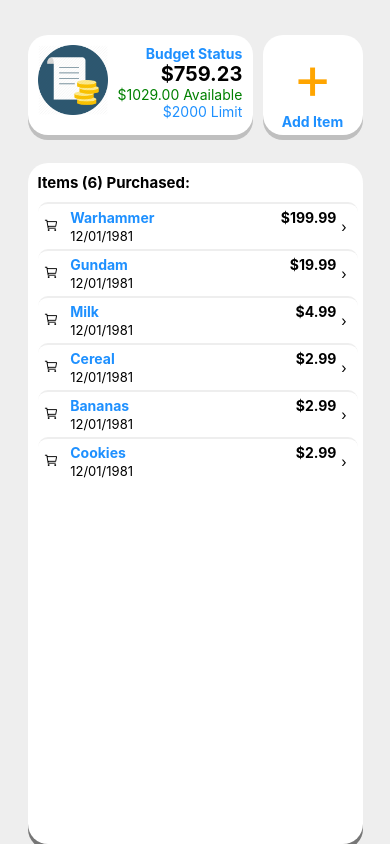
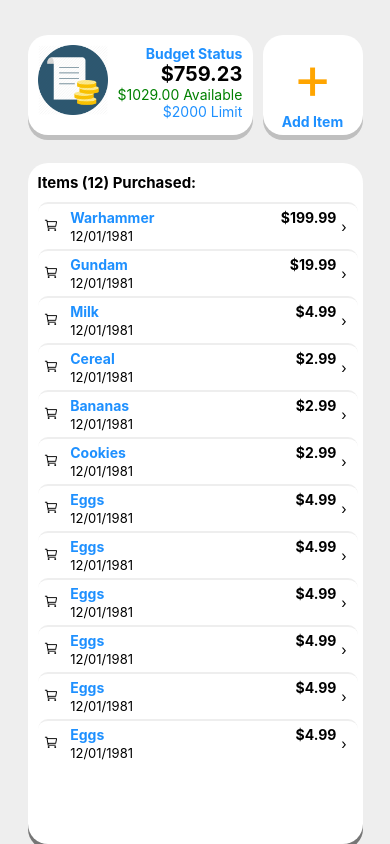
Before and after one commit to dtuyenng/simple-money-reactna, a React Native app: screen / in a window 390 px wide. Built offline with nearby package versions, Linux system fonts and the light colour scheme.

Commit message:
Elevated hook to App
Elevated usestate hook from list to root app

```diff
--- a/App.tsx
+++ b/App.tsx
@@ -2,12 +2,27 @@ import { StatusBar } from "expo-status-bar";
 import { StyleSheet, Text, View, SafeAreaView } from "react-native";
 import ListItem from "./components/ListItem";
 import PurchasedItemView from "./components/PurchasedItemView";
-import purchasedItems from "./components/purchasedItems";
-
 import BudgetStatusView from "./components/BudgetStatusView";
 import AddItemButton from "./components/AddItemButton";
 
+//main data import
+import purchasedItems from "./components/purchasedItems";
+import { useState } from "react";
+
 export default function App() {
+  const [items, setItems] = useState(purchasedItems);
+
+  function handleDeleteItem(item: any) {
+    // purchasedItems = purchasedItems.filter((value) => value.id !== item.id); ERRROOOR use items not purchaseditems
+    // const newItems = purchasedItems;
+    // console.log(purchasedItems);
+    // console.log(newItems);
+    // setItems(newItems);
+    console.log(item);
+    const newItems = items.filter((value) => value.id !== item.id);
+    setItems(newItems);
+  }
+
   return (
     <SafeAreaView style={styles.container}>
       <View style={styles.header}>
@@ -15,7 +30,10 @@ export default function App() {
         <AddItemButton></AddItemButton>
       </View>
       <View style={styles.content}>
-        <PurchasedItemView purchasedItems={purchasedItems}></PurchasedItemView>
+        <PurchasedItemView
+          purchasedItems={items}
+          onPress={handleDeleteItem}
+        ></PurchasedItemView>
       </View>
     </SafeAreaView>
   );
--- a/components/PurchasedItemView.tsx
+++ b/components/PurchasedItemView.tsx
@@ -4,6 +4,7 @@ import DeleteItemButton from "./DeleteItemButton";
 import { useState } from "react";
 
 interface Props {
+  onPress: (item: any) => void;
   purchasedItems: {
     id: number;
     itemName: string;
@@ -12,25 +13,15 @@ interface Props {
   }[];
 }
 
-function PurchasedItemView({ purchasedItems }: Props) {
-  const [items, setItems] = useState(purchasedItems);
-
-  function handleDeleteItem(item: any) {
-    // purchasedItems = purchasedItems.filter((value) => value.id !== item.id); ERRROOOR use items not purchaseditems
-    // const newItems = purchasedItems;
-    // console.log(purchasedItems);
-    // console.log(newItems);
-    // setItems(newItems);
-    const newItems = items.filter((value) => value.id !== item.id);
-    setItems(newItems);
-  }
-
+function PurchasedItemView({ purchasedItems, onPress }: Props) {
   return (
     <View style={styles.container}>
-      <Text style={styles.title}>Items ({items.length}) Purchased: </Text>
+      <Text style={styles.title}>
+        Items ({purchasedItems.length}) Purchased:{" "}
+      </Text>
 
       <FlatList
-        data={items}
+        data={purchasedItems}
         keyExtractor={(item) => item.id.toString()}
         renderItem={({ item }) => (
           <ListItem
@@ -39,7 +30,7 @@ function PurchasedItemView({ purchasedItems }: Props) {
             purchaseDate={item.purchaseDate}
             onPress={() => item}
             renderRightActions={() => (
-              <DeleteItemButton onPress={() => handleDeleteItem(item)} />
+              <DeleteItemButton onPress={() => onPress(item)} />
             )}
           ></ListItem>
         )}
--- a/components/purchasedItems.tsx
+++ b/components/purchasedItems.tsx
@@ -40,42 +40,42 @@ const purchasedItems: {
     itemCost: "$2.99",
     purchaseDate: "12/01/1981",
   },
-  // {
-  //   id: 7,
-  //   itemName: "Eggs",
-  //   itemCost: "$4.99",
-  //   purchaseDate: "12/01/1981",
-  // },
-  // {
-  //   id: 8,
-  //   itemName: "Eggs",
-  //   itemCost: "$4.99",
-  //   purchaseDate: "12/01/1981",
-  // },
-  // {
-  //   id: 9,
-  //   itemName: "Eggs",
-  //   itemCost: "$4.99",
-  //   purchaseDate: "12/01/1981",
-  // },
-  // {
-  //   id: 10,
-  //   itemName: "Eggs",
-  //   itemCost: "$4.99",
-  //   purchaseDate: "12/01/1981",
-  // },
-  // {
-  //   id: 11,
-  //   itemName: "Eggs",
-  //   itemCost: "$4.99",
-  //   purchaseDate: "12/01/1981",
-  // },
-  // {
-  //   id: 12,
-  //   itemName: "Eggs",
-  //   itemCost: "$4.99",
-  //   purchaseDate: "12/01/1981",
-  // },
+  {
+    id: 7,
+    itemName: "Eggs",
+    itemCost: "$4.99",
+    purchaseDate: "12/01/1981",
+  },
+  {
+    id: 8,
+    itemName: "Eggs",
+    itemCost: "$4.99",
+    purchaseDate: "12/01/1981",
+  },
+  {
+    id: 9,
+    itemName: "Eggs",
+    itemCost: "$4.99",
+    purchaseDate: "12/01/1981",
+  },
+  {
+    id: 10,
+    itemName: "Eggs",
+    itemCost: "$4.99",
+    purchaseDate: "12/01/1981",
+  },
+  {
+    id: 11,
+    itemName: "Eggs",
+    itemCost: "$4.99",
+    purchaseDate: "12/01/1981",
+  },
+  {
+    id: 12,
+    itemName: "Eggs",
+    itemCost: "$4.99",
+    purchaseDate: "12/01/1981",
+  },
 ];
 
 export default purchasedItems;
```
